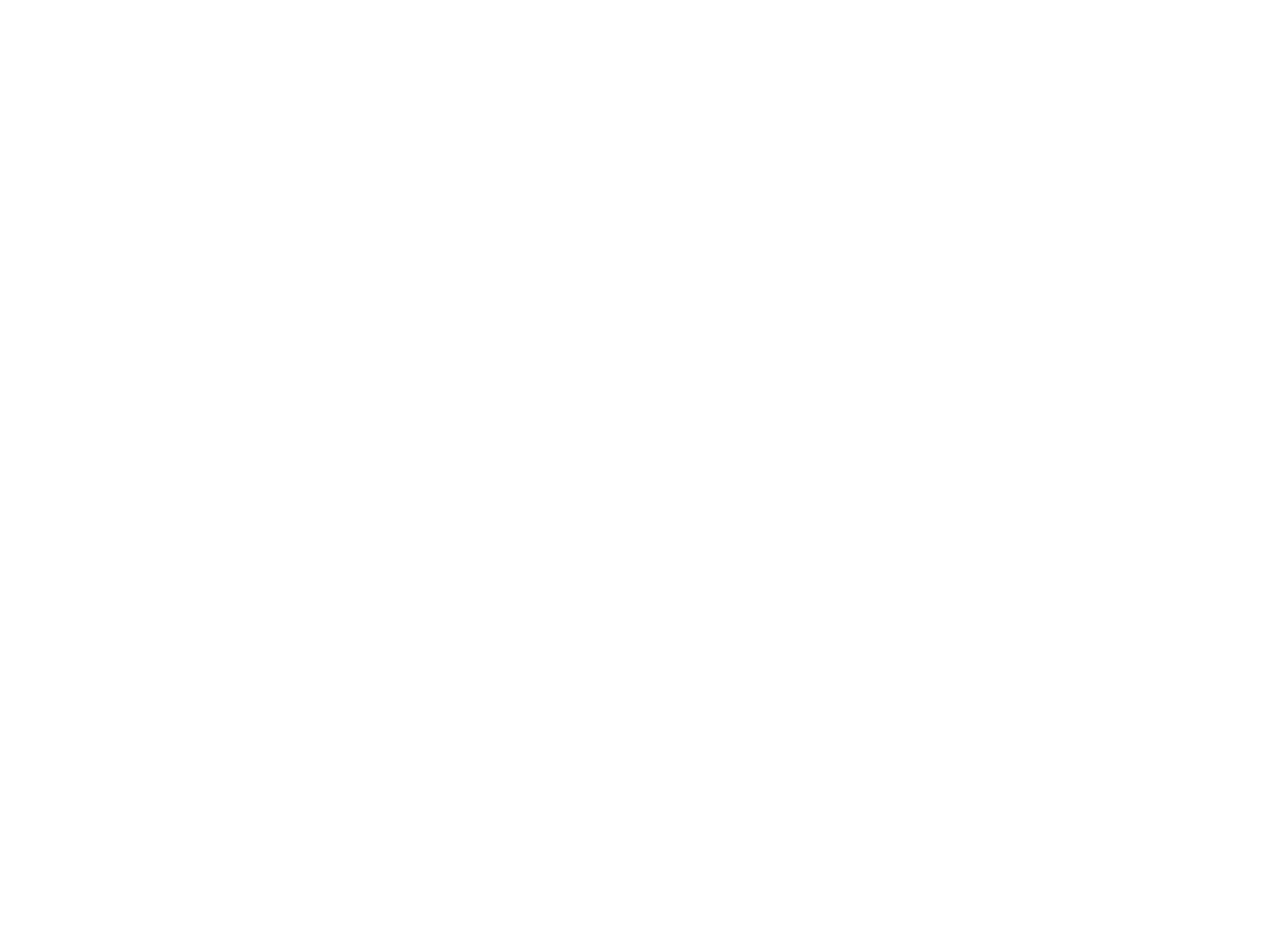
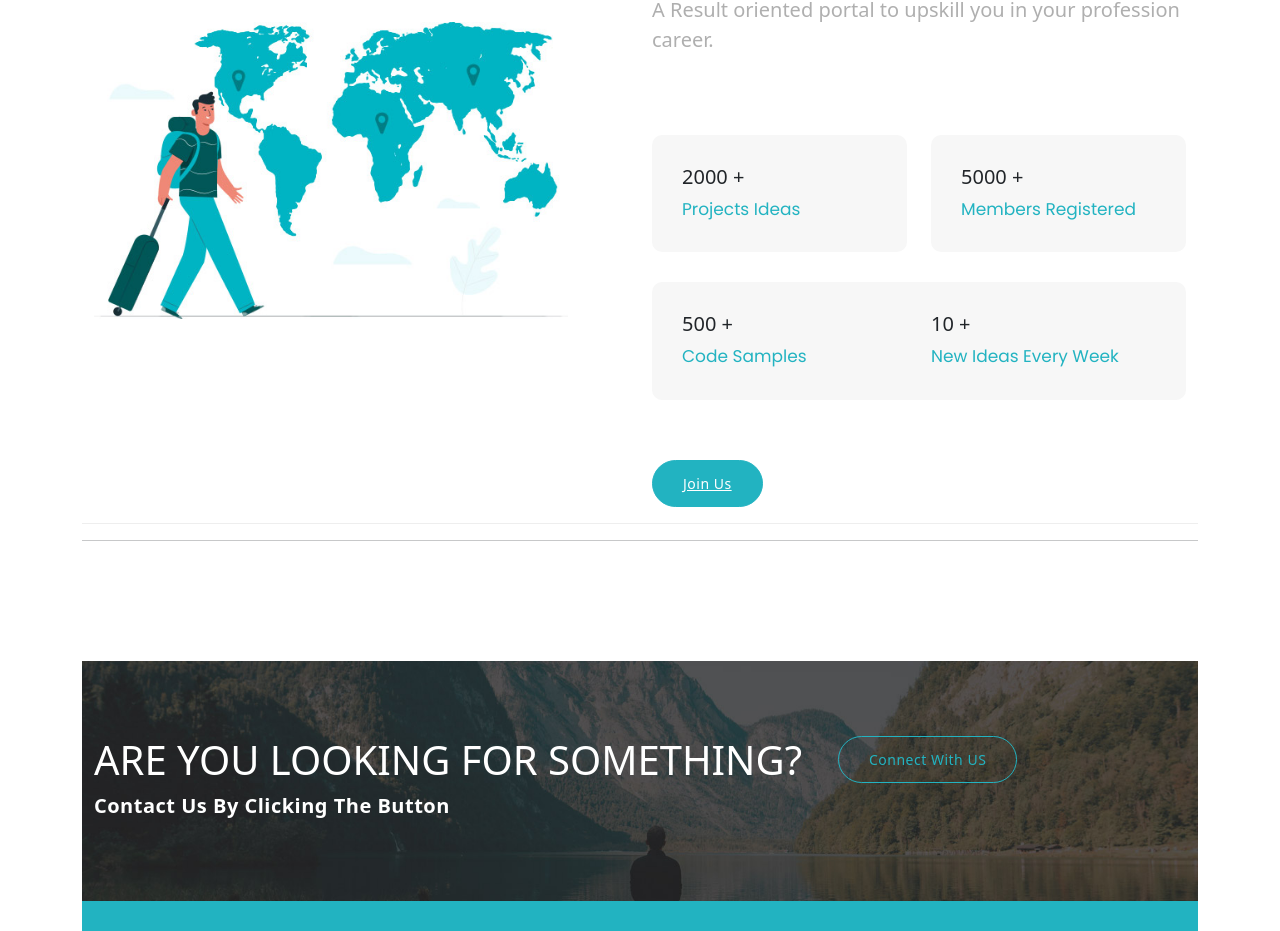
Before and after one commit to voidChetan/min_project_website_react, a React (Create React App) app: page /Home in a window 1280 px wide. Shown: the part 1380-2311 px from the top of the page. Before the commit the page ends 1239 px from the top, so only its background shows below. Built offline with nearby package versions, Linux system fonts and the light colour scheme; no server answers.

Commit message:
homepage

```diff
--- a/src/assets/CSS/Home.css
+++ b/src/assets/CSS/Home.css
@@ -1,4 +1,21 @@
 @import url("https://fonts.googleapis.com/css2?family=Poppins:wght@100;200;300;400;500;600;700;800;900");
+
+body {
+  font-family: 'Poppins', sans-serif;
+}
+
+h1,
+h2,
+h3,
+h4,
+h5,
+h6 {
+  margin-top: 0px;
+  margin-bottom: 0px;
+  color: #2a2a2a;
+  font-weight: 700;
+}
+
 .section-heading {
   position: relative;
   z-index: 2;
@@ -6,6 +23,7 @@
   margin-bottom: 80px;
   text-align: left;
 }
+
 .section-heading h2 {
   margin-top: 0px;
   margin-bottom: 20px;
@@ -15,10 +33,125 @@
   text-transform: capitalize;
   color: #2a2a2a;
 }
-.section-p{
+
+.section-p {
 
   margin-bottom: 1rem;
   margin-top: 20px;
   font-size: 20px;
   line-height: 30px;
+  color: #afafaf;
 }
+
+
+/* @media (min-width: 992px) */
+.col-lg-6 {
+  flex: 0 0 auto;
+  width: 50%;
+}
+.more-about {
+  margin-top: 10px;
+  padding-bottom: 10px;
+  border-bottom: 1px solid #eee;
+}
+.more-about .left-image {
+  margin-right: 60px;
+}
+
+img {
+  /* background-color:#22b3c; */
+  width: 100%;
+  overflow: hidden;
+}
+
+.more-about .info-item {
+  background-color: #f7f7f7;
+  border-radius: 10px;
+  padding: 30px;
+  margin-bottom: 30px;
+}
+.align-self-center {
+  align-self: center!important;
+}
+.more-about .info-item h4 {
+  font-size: 20px;
+}
+
+.more-about .info-item span {
+  color: #22b3c1;
+  font-size: 17px;
+  font-family: 'Poppins', sans-serif;
+  font-weight: 400px;
+}
+
+.more-about .main-button {
+  margin-top: 30px;
+  text-align: start;
+}
+
+.main-button a {
+  font-size: 14px;
+  color: #fff;
+  background-color: #22b3c1;
+  border: 1px solid #22b3c1;
+  padding: 12px 30px;
+  display: inline-block;
+  border-radius: 25px;
+  font-weight: 500;
+  text-transform: capitalize;
+  letter-spacing: 0.5px;
+  transition: all .3s;
+  position: relative;
+  overflow: hidden;
+}
+
+/* .call-to-action {
+  margin-top: 120px;
+  background-image: url(../Images/banner-01.jpg);
+  background-repeat: no-repeat;
+  background-size: cover;
+  background-position: center center;
+  padding: 75px 0px;
+  background-color: #22b3c1
+} */
+.more-about .info-item {
+  background-color: #f7f7f7;
+  border-radius: 10px;
+  padding: 30px;
+  margin-bottom: 30px;
+}
+
+footer {
+  background-color: #22b3c1;
+  text-align: center;
+  padding: 25px 0px;
+}
+
+.footer-p {
+  font-size: 20px;
+  line-height: 30px;
+  color: #fff;
+}
+
+.call-to-action h2 {
+  font-size: 40px;
+  color: #fff;
+  margin-bottom: 10px;
+  text-transform: uppercase;
+}
+
+.footer-a {
+  color: #fff;
+  font-weight: 500;
+  transition: all .3s;
+}
+.container, .container-lg, .container-md, .container-sm {
+  max-width: 960px;
+}
+
+.call-to-action h4 {
+  font-size: 20px;
+  color: #fff;
+  font-weight: 600;
+  letter-spacing: 0.5px;
+}
--- a/src/index.css
+++ b/src/index.css
@@ -11,3 +11,12 @@
   font-family: source-code-pro, Menlo, Monaco, Consolas, 'Courier New',
     monospace;
 }
+.call-to-action {
+  margin-top: 120px;
+  background-image: url(./assets/Images/banner-01.jpg);
+  background-repeat: no-repeat;
+  background-size: cover;
+  background-position: center center;
+  padding: 75px 0px;
+  background-color: #22b3c1;
+}
--- /dev/null
+++ b/src/pages/Footer.js
@@ -0,0 +1,96 @@
+import React from 'react';
+import left_about_img from '../assets/Images/leftimg.jpg';
+
+const Footer = () => {
+    return (
+        <div className='container-fluid p-0'>
+            <div className="more-about">
+                <div className="container">
+                    <div className="row">
+                        <div className="col-lg-6 align-self-center">
+                            <div className="left-image">
+                                <img src={left_about_img} alt="" />
+                            </div>
+                        </div>
+                        <div className="col-lg-6">
+                            <div className="section-heading">
+                                <h2>Why Us.. ?</h2>
+                                <p className="section-p">
+                                    you get to see wide range of project ideas with solution and
+                                    video to guide and our community is always there to guide and
+                                    assist you.
+                                </p>
+                                <p className="section-p">
+                                    A Result oriented portal to upskill you in your profession
+                                    career.
+                                </p>
+                            </div>
+                            <div className="row">
+                                <div className="col-lg-6">
+                                    <div className="info-item">
+                                        <h4>2000 +</h4>
+                                        <span>Projects Ideas</span>
+                                    </div>
+                                </div>
+                                <div className="col-lg-6">
+                                    <div className="info-item">
+                                        <h4>5000 +</h4>
+                                        <span> Members Registered </span>
+                                    </div>
+                                </div>
+                                <div className="col-lg-12">
+                                    <div className="info-item">
+                                        <div className="row">
+                                            <div className="col-lg-6">
+                                                <h4>500 +</h4>
+                                                <span>Code Samples</span>
+                                            </div>
+                                            <div className="col-lg-6">
+                                                <h4>10 +</h4>
+                                                <span>New Ideas Every Week</span>
+                                            </div>
+                                        </div>
+                                    </div>
+                                </div>
+                            </div>
+                            <div className="main-button">
+                                <a href="#">Join Us</a>
+                            </div>
+                        </div>
+                    </div>
+                </div>
+            </div>
+            <hr></hr>
+            <div className="call-to-action">
+                <div className="container">
+                    <div className="row">
+                        <div className="col-lg-8">
+                            <h2>Are You Looking For Something?</h2>
+                            <h4>Contact Us By Clicking The Button</h4>
+                        </div>
+                        <div className="col-lg-4">
+                            <div className="border-button">
+                                <a href="#">Connect With US </a>
+                            </div>
+                        </div>
+                    </div>
+                </div>
+            </div>
+
+            <footer>
+                <div className="container">
+                    <div className="row">
+                        <div className="col-lg-12">
+                            <p className="footer-p">
+                                Copyright © 2023 <a className='footer-a' href="#">Mini Project Ideas</a> All rights
+                                reserved.
+                            </p>
+                        </div>
+                    </div>
+                </div>
+            </footer>
+        </div>
+    );
+};
+
+export default Footer;
--- a/src/pages/Home.js
+++ b/src/pages/Home.js
@@ -3,11 +3,13 @@
 import '../assets/CSS/slider.css';
 import '../assets/CSS/Home.css';
 import ProjectCard from './ProjectCard';
+import left_about_img from '../assets/Images/leftimg.jpg';
+import Footer from './Footer';
 
 
 const Home = () => {
     return (
-        <div>
+        <div className='container-fluid'>
             <Slider />
             <div className="container">
                 <div className="row mt-5">
@@ -22,19 +24,9 @@
                     </div>
                 </div>
                 <ProjectCard></ProjectCard>
-
-            <footer>
-                <div className="container">
-                    <div className="row">
-                        <div className="col-lg-12">
-                            <p>
-                                Copyright © 2023 <a href="#">Mini Project Ideas</a> All rights
-                                reserved.
-                            </p>
+                <div>
+                    <Footer></Footer>
                 </div>
-                    </div>
-                </div>
-            </footer>
             </div>
         </div>
     );
```
Also changed, not shown: src/assets/Images/leftimg.jpg (added). Lines whose indentation alone changed are shown as unchanged.
